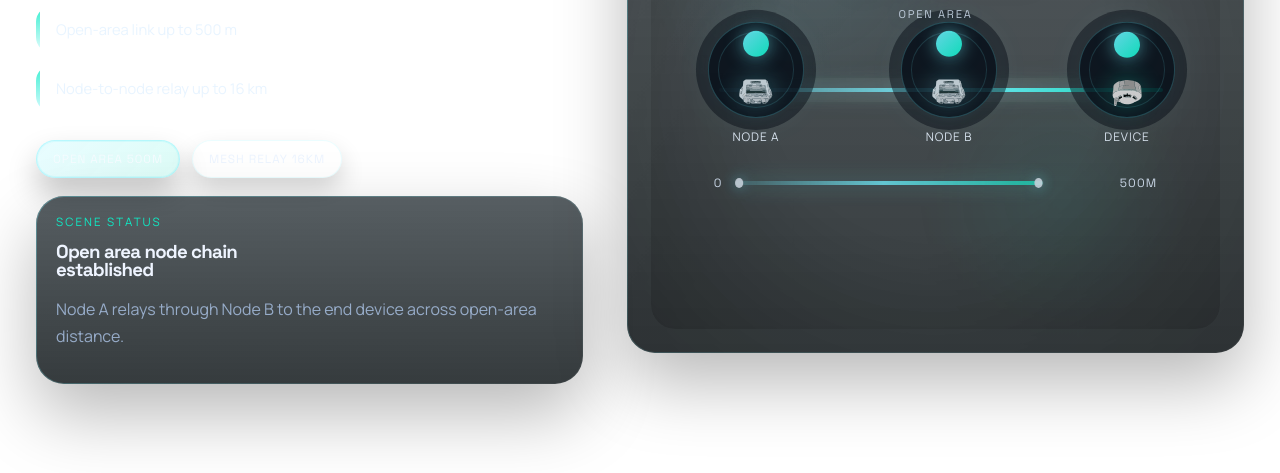
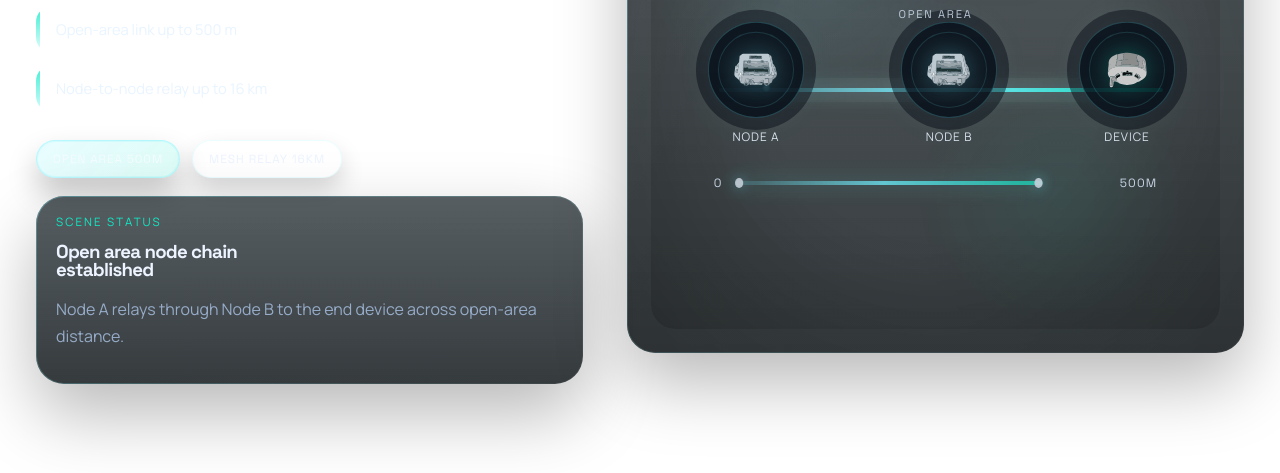
Before and after one commit to tel15675884839-byte/Mesh-System-Demonstration-PPT, a plain HTML site: page pages/distance.html in a window 1280 px wide. Shown: the part 327-800 px from the top of the page. Drawn offline with Linux system fonts and the light colour scheme.

Commit message:
style(distance): center and enlarge node svg icons, remove inner highlight dots

```diff
--- a/css/pages/distance.css
+++ b/css/pages/distance.css
@@ -333,12 +333,7 @@
 }
 
 .scene-node::before {
-  content: "";
-  width: 26px;
-  height: 26px;
-  border-radius: 50%;
-  background: linear-gradient(135deg, rgba(112, 240, 255, 0.84), rgba(15, 235, 198, 0.94));
-  box-shadow: 0 0 18px rgba(112, 240, 255, 0.55);
+  content: none;
 }
 
 .scene-node::after {
@@ -364,8 +359,8 @@
 .scene-node .node-icon {
   position: relative;
   z-index: 2;
-  width: 34px;
-  height: 34px;
+  width: 44px;
+  height: 44px;
   object-fit: contain;
   opacity: 0.92;
   filter: drop-shadow(0 0 12px rgba(112, 240, 255, 0.36));
@@ -376,8 +371,8 @@
 }
 
 .scene-node.is-device .node-icon {
-  width: 30px;
-  height: 30px;
+  width: 40px;
+  height: 40px;
   filter: drop-shadow(0 0 12px rgba(15, 235, 198, 0.38));
 }
 
@@ -390,7 +385,7 @@
 }
 
 .scene-open .scene-node::before {
-  background: linear-gradient(135deg, rgba(112, 240, 255, 0.88), rgba(15, 235, 198, 0.92));
+  content: none;
 }
 
 .scene-open .scene-node {
@@ -471,7 +466,7 @@
 }
 
 .scene-relay .scene-node::before {
-  background: linear-gradient(135deg, rgba(15, 235, 198, 0.88), rgba(112, 240, 255, 0.9));
+  content: none;
 }
 
 .scene-relay .scene-node {
@@ -814,8 +809,7 @@
   }
 
   .scene-node::before {
-    width: 22px;
-    height: 22px;
+    content: none;
   }
 
   .scene-node span {
```
